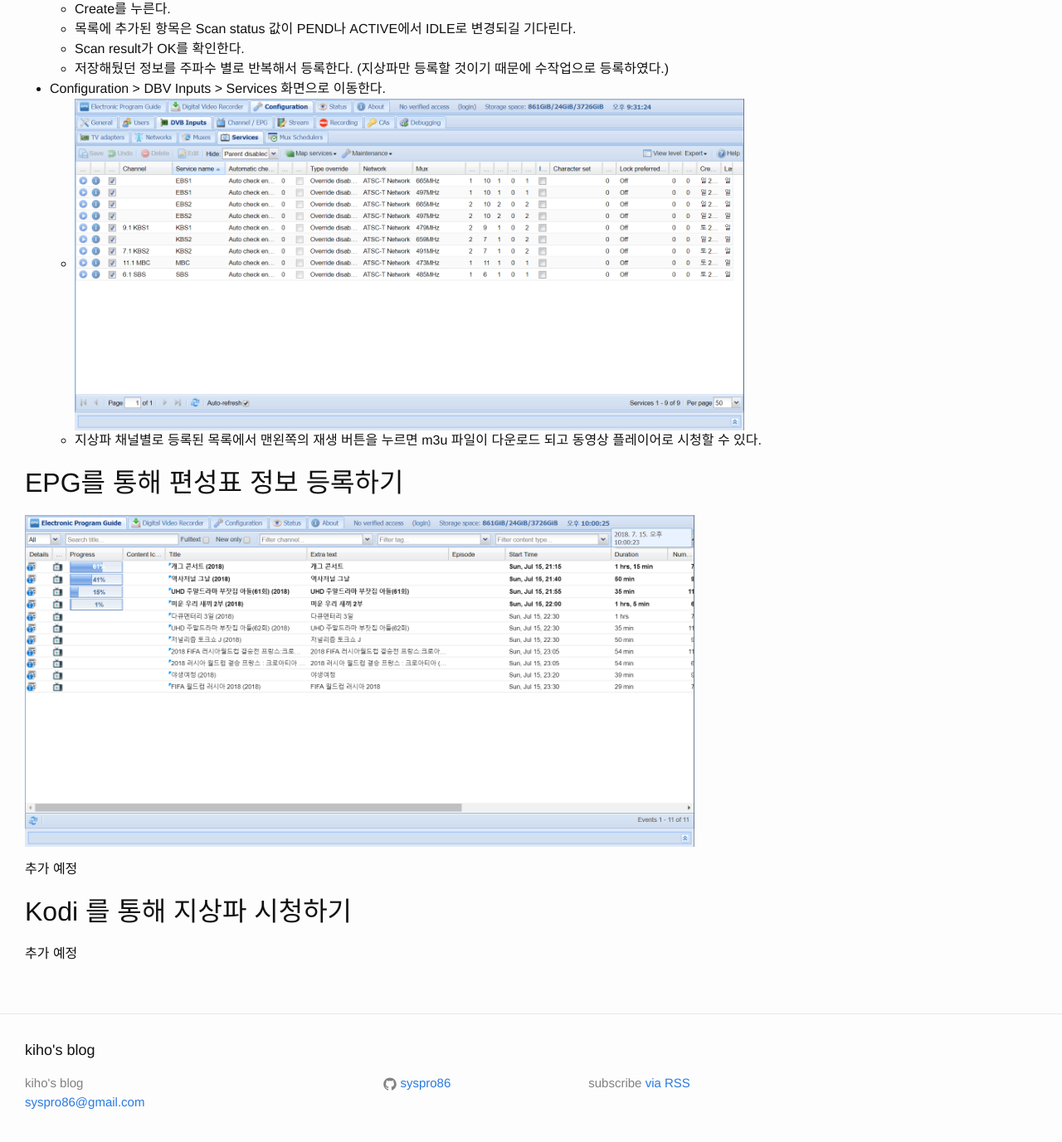
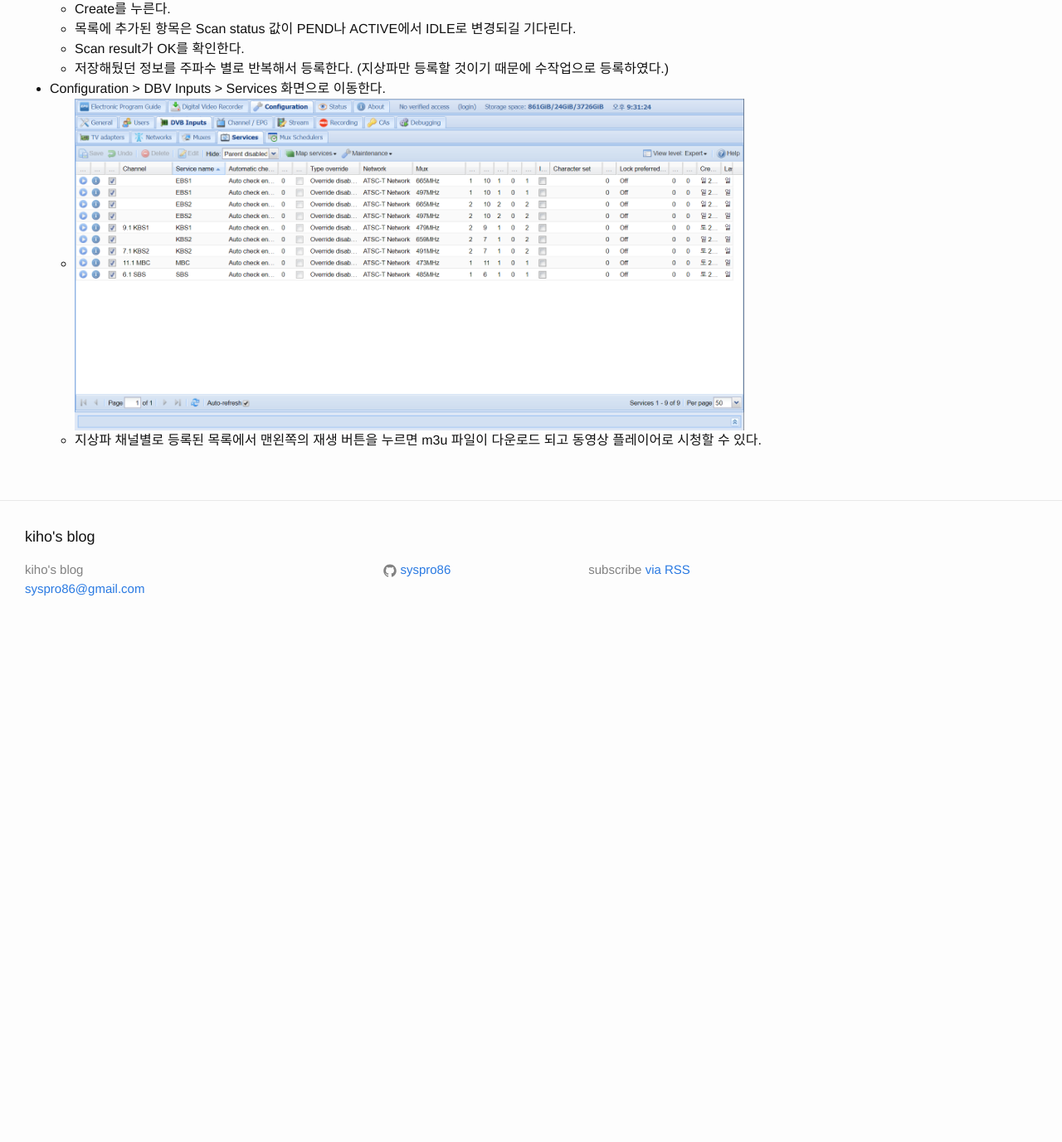
Before and after one commit to syspro86/syspro86.github.io, a Jekyll site: the page built from _posts/2018-07-15-tvheadend-wintv-hvr955q.md, in a window 1280 px wide and 1400 px high, scrolled down 5862 px. Shown: the top 1377 px of the window at 83% size. Built offline with Jekyll 4.4.1, drawn with Linux system fonts in a browser that asks for light colours; comment, search, counter and statistics services are not loaded; after the commit the page ends 6643 px from its top, so only the background shows below that.

Commit message:
잘 사용하지 않아 내용 삭제

```diff
--- a/_posts/2018-07-15-tvheadend-wintv-hvr955q.md
+++ b/_posts/2018-07-15-tvheadend-wintv-hvr955q.md
@@ -173,13 +173,3 @@
 * Configuration > DBV Inputs > Services 화면으로 이동한다.
   * ![Image]({{ site.url }}{{ site.baseurl }}/assets/images/tvheadend/tvheadend(6).png){: height="400px"}
   * 지상파 채널별로 등록된 목록에서 맨왼쪽의 재생 버튼을 누르면 m3u 파일이 다운로드 되고 동영상 플레이어로 시청할 수 있다.
-
-## EPG를 통해 편성표 정보 등록하기
-
-![Image]({{ site.url }}{{ site.baseurl }}/assets/images/tvheadend/epg.png){: height="400px"}
-
-추가 예정
-
-## Kodi 를 통해 지상파 시청하기
-
-추가 예정
```
